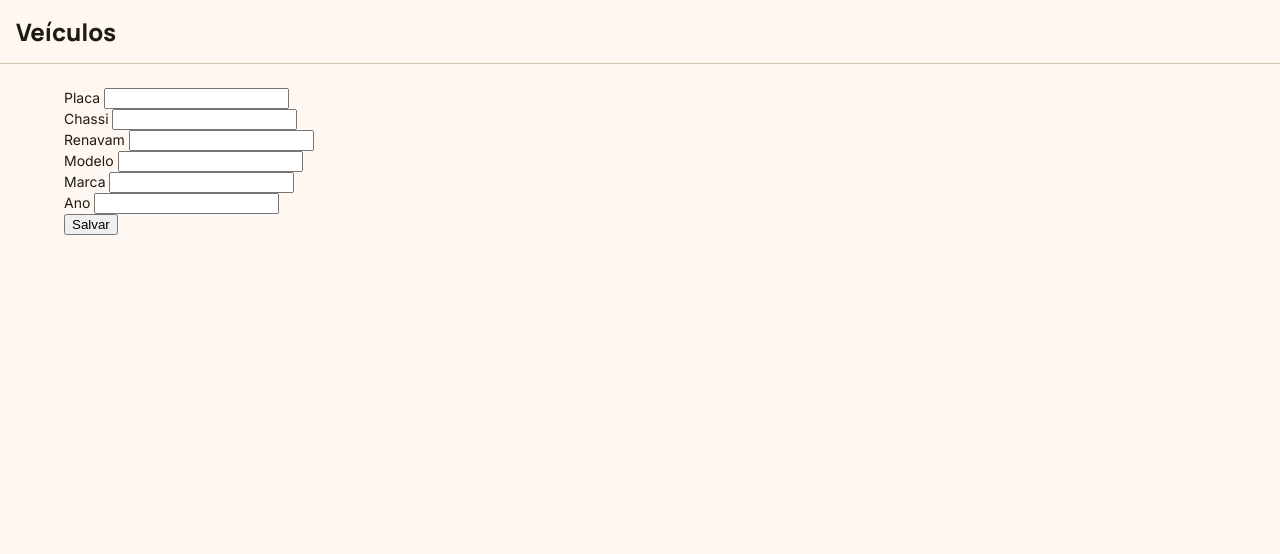
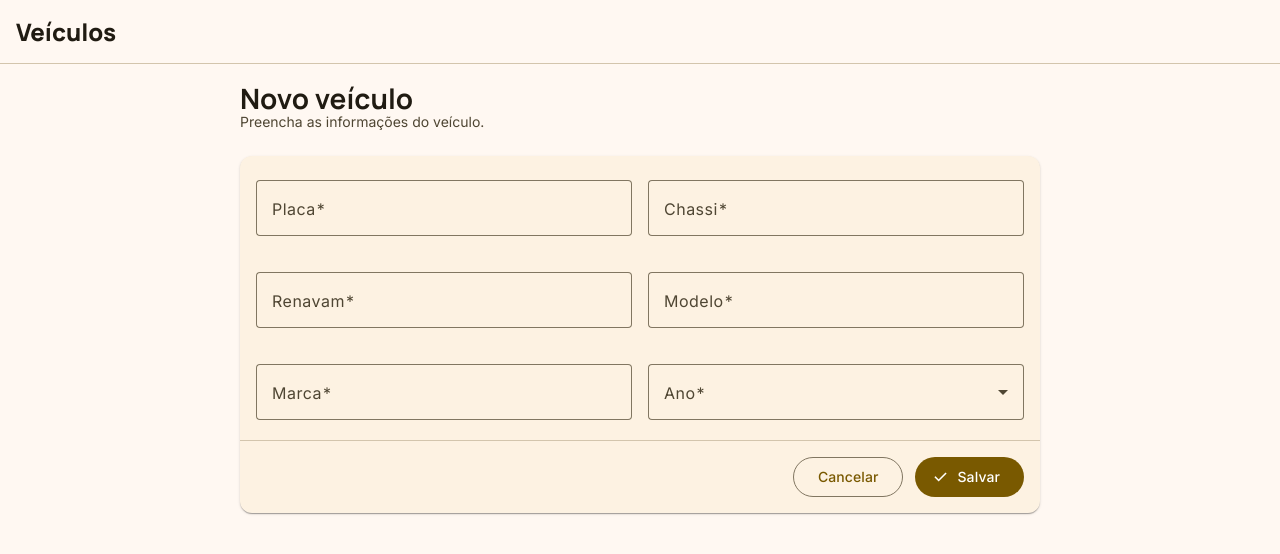
Before and after one commit to Gabriel-Saint/teste-tecnico, an Angular app in the folder web/: page /veiculos/novo in a window 1280 px wide. Shown: the top 554 px of the page. Built offline with nearby package versions, Linux system fonts and the light colour scheme.

Commit message:
feat: estiliza formulario com material, validacoes e select de ano

```diff
--- a/web/src/app/veiculos/veiculo-form/veiculo-form.html
+++ b/web/src/app/veiculos/veiculo-form/veiculo-form.html
@@ -1,48 +1,84 @@
-<form [formGroup]="form" (ngSubmit)="salvar()">
-  <div>
-    <label>Placa <input formControlName="placa" /></label>
-    @if (form.controls.placa.touched && form.controls.placa.invalid) {
-      <small>Placa obrigatória, formato ABC-1234 ou ABC1D23.</small>
-    }
-  </div>
+<div class="form-header">
+  <h1>{{ id() ? 'Editar veículo' : 'Novo veículo' }}</h1>
+  <p>Preencha as informações do veículo.</p>
+</div>
 
-  <div>
-    <label>Chassi <input formControlName="chassi" /></label>
-    @if (form.controls.chassi.touched && form.controls.chassi.invalid) {
-      <small>Chassi obrigatório.</small>
-    }
-  </div>
+<mat-card class="form-card">
+  <form [formGroup]="form" (ngSubmit)="salvar()">
+    <mat-card-content>
+      <div class="form-grid">
+        <mat-form-field appearance="outline">
+          <mat-label>Placa</mat-label>
+          <input matInput formControlName="placa" placeholder="ABC-1234" maxlength="8" style="text-transform: uppercase" />
+          @if (form.controls.placa.hasError('required')) {
+            <mat-error>Placa é obrigatória.</mat-error>
+          } @else if (form.controls.placa.hasError('pattern')) {
+            <mat-error>Formato inválido (ABC-1234 ou ABC1D23).</mat-error>
+          }
+        </mat-form-field>
 
-  <div>
-    <label>Renavam <input formControlName="renavam" /></label>
-    @if (form.controls.renavam.touched && form.controls.renavam.invalid) {
-      <small>Renavam obrigatório, 11 dígitos.</small>
-    }
-  </div>
+        <mat-form-field appearance="outline">
+          <mat-label>Chassi</mat-label>
+          <input matInput formControlName="chassi" maxlength="17" style="text-transform: uppercase" />
+          @if (form.controls.chassi.hasError('required')) {
+            <mat-error>Chassi é obrigatório.</mat-error>
+          } @else if (form.controls.chassi.hasError('pattern')) {
+            <mat-error>Chassi deve ter 17 caracteres (letras e números).</mat-error>
+          }
+        </mat-form-field>
 
-  <div>
-    <label>Modelo <input formControlName="modelo" /></label>
-    @if (form.controls.modelo.touched && form.controls.modelo.invalid) {
-      <small>Modelo obrigatório.</small>
-    }
-  </div>
+        <mat-form-field appearance="outline">
+          <mat-label>Renavam</mat-label>
+          <input
+            matInput
+            formControlName="renavam"
+            maxlength="11"
+            inputmode="numeric"
+            (keydown)="somenteNumeros($event)"
+          />
+          @if (form.controls.renavam.hasError('required')) {
+            <mat-error>Renavam é obrigatório.</mat-error>
+          } @else if (form.controls.renavam.hasError('pattern')) {
+            <mat-error>Renavam deve ter 11 dígitos.</mat-error>
+          }
+        </mat-form-field>
 
-  <div>
-    <label>Marca <input formControlName="marca" /></label>
-    @if (form.controls.marca.touched && form.controls.marca.invalid) {
-      <small>Marca obrigatória.</small>
-    }
-  </div>
+        <mat-form-field appearance="outline">
+          <mat-label>Modelo</mat-label>
+          <input matInput formControlName="modelo" />
+          @if (form.controls.modelo.hasError('required')) {
+            <mat-error>Modelo é obrigatório.</mat-error>
+          }
+        </mat-form-field>
 
-  <div>
-    <label>Ano <input type="number" formControlName="ano" /></label>
-    @if (form.controls.ano.touched && form.controls.ano.invalid) {
-      <small>Ano obrigatório, entre 1900 e 2100.</small>
-    }
-  </div>
-    @if (erro()) {
-    <p>{{ erro() }}</p>
-  }
+        <mat-form-field appearance="outline">
+          <mat-label>Marca</mat-label>
+          <input matInput formControlName="marca" />
+          @if (form.controls.marca.hasError('required')) {
+            <mat-error>Marca é obrigatória.</mat-error>
+          }
+        </mat-form-field>
 
-  <button type="submit">Salvar</button>
-</form>
+        <mat-form-field appearance="outline">
+          <mat-label>Ano</mat-label>
+          <mat-select formControlName="ano">
+            @for (a of anos; track a) {
+              <mat-option [value]="a">{{ a }}</mat-option>
+            }
+          </mat-select>
+          @if (form.controls.ano.hasError('required')) {
+            <mat-error>Ano é obrigatório.</mat-error>
+          }
+        </mat-form-field>
+      </div>
+    </mat-card-content>
+
+    <mat-card-actions align="end" class="form-actions">
+      <button mat-stroked-button type="button" (click)="cancelar()">Cancelar</button>
+      <button mat-flat-button type="submit">
+        {{ id() ? 'Atualizar' : 'Salvar' }}
+        <mat-icon>check</mat-icon>
+      </button>
+    </mat-card-actions>
+  </form>
+</mat-card>
--- a/web/src/app/veiculos/veiculo-form/veiculo-form.scss
+++ b/web/src/app/veiculos/veiculo-form/veiculo-form.scss
@@ -0,0 +1,46 @@
+.form-header {
+  max-width: 800px;
+  margin: 0 auto 24px;
+}
+
+.form-header h1 {
+  margin: 0;
+}
+
+.form-header p {
+  margin: 4px 0 0;
+  color: var(--mat-sys-on-surface-variant);
+}
+
+.form-card {
+  max-width: 800px;
+  margin: 0 auto;
+}
+
+.form-grid {
+  display: grid;
+  grid-template-columns: 1fr 1fr;
+  gap: 16px;
+  padding-top: 8px;
+}
+
+mat-form-field {
+  width: 100%;
+}
+
+.erro-api {
+  color: var(--mat-sys-error);
+  margin: 8px 0 0;
+}
+
+.form-actions {
+  gap: 12px;
+  padding: 16px;
+  border-top: 1px solid var(--mat-sys-outline-variant);
+}
+
+@media (max-width: 600px) {
+  .form-grid {
+    grid-template-columns: 1fr;
+  }
+}
--- a/web/src/app/veiculos/veiculo-form/veiculo-form.ts
+++ b/web/src/app/veiculos/veiculo-form/veiculo-form.ts
@@ -1,22 +1,44 @@
-import { Component, inject, input, signal, OnInit } from '@angular/core';
+import { Component, inject, input, OnInit } from '@angular/core';
 import { FormGroup, FormControl, Validators, ReactiveFormsModule } from '@angular/forms';
 import { Router } from '@angular/router';
+import { MatCardModule } from '@angular/material/card';
+import { MatFormFieldModule } from '@angular/material/form-field';
+import { MatInputModule } from '@angular/material/input';
+import { MatSelectModule } from '@angular/material/select';
+import { MatButtonModule } from '@angular/material/button';
+import { MatIconModule } from '@angular/material/icon';
+import { MatSnackBar } from '@angular/material/snack-bar';
 import { VeiculoService } from '../veiculo-service';
 import { VeiculoInput } from '../veiculo';
 
 @Component({
   selector: 'app-veiculo-form',
-  imports: [ReactiveFormsModule],
+  imports: [
+    ReactiveFormsModule,
+    MatCardModule,
+    MatFormFieldModule,
+    MatInputModule,
+    MatSelectModule,
+    MatButtonModule,
+    MatIconModule
+  ],
   templateUrl: './veiculo-form.html',
   styleUrl: './veiculo-form.scss'
 })
 export class VeiculoForm implements OnInit {
   private readonly service = inject(VeiculoService);
   private readonly router = inject(Router);
+  private readonly snackBar = inject(MatSnackBar);
 
+  // vem da rota /:id/editar — undefined quando é /novo
   readonly id = input<string>();
 
-  protected readonly erro = signal<string | null>(null);
+  // anos do mais novo (ano que vem) até 1900, pro select
+  private readonly anoAtual = new Date().getFullYear();
+  protected readonly anos: number[] = Array.from(
+    { length: this.anoAtual - 1900 + 2 },
+    (_, i) => this.anoAtual + 1 - i
+  );
 
   protected readonly form = new FormGroup({
     placa: new FormControl('', {
@@ -25,7 +47,7 @@ export class VeiculoForm implements OnInit {
     }),
     chassi: new FormControl('', {
       nonNullable: true,
-      validators: [Validators.required]
+      validators: [Validators.required, Validators.pattern(/^[A-Za-z0-9]{17}$/)]
     }),
     renavam: new FormControl('', {
       nonNullable: true,
@@ -34,7 +56,7 @@ export class VeiculoForm implements OnInit {
     modelo: new FormControl('', { nonNullable: true, validators: [Validators.required] }),
     marca: new FormControl('', { nonNullable: true, validators: [Validators.required] }),
     ano: new FormControl<number | null>(null, {
-      validators: [Validators.required, Validators.min(1900), Validators.max(2100)]
+      validators: [Validators.required]
     })
   });
 
@@ -45,22 +67,50 @@ export class VeiculoForm implements OnInit {
     }
   }
 
+  // Bloqueia tudo que não for dígito (usado em renavam e ano)
+  protected somenteNumeros(event: KeyboardEvent): void {
+    const teclasControle = ['Backspace', 'Delete', 'Tab', 'ArrowLeft', 'ArrowRight', 'Home', 'End'];
+    if (teclasControle.includes(event.key) || event.ctrlKey || event.metaKey) {
+      return;
+    }
+    if (!/^\d$/.test(event.key)) {
+      event.preventDefault();
+    }
+  }
+
   protected salvar(): void {
     if (this.form.invalid) {
       this.form.markAllAsTouched();
+      this.snackBar.open('Preencha os campos corretamente.', 'Fechar', { duration: 4000 });
       return;
     }
 
-    this.erro.set(null);
     const dados = this.form.getRawValue() as VeiculoInput;
+    dados.placa = dados.placa.toUpperCase();
+    dados.chassi = dados.chassi.toUpperCase();
+
     const id = this.id();
     const requisicao = id
       ? this.service.atualizar(id, dados)
       : this.service.criar(dados);
 
     requisicao.subscribe({
-      next: () => this.router.navigate(['/']),
-      error: () => this.erro.set('Não foi possível salvar o veículo. Tente novamente.')
+      next: () => {
+        this.snackBar.open(
+          id ? 'Veículo atualizado com sucesso!' : 'Veículo cadastrado com sucesso!',
+          'Fechar',
+          { duration: 3000 }
+        );
+        this.router.navigate(['/veiculos']);
+      },
+      error: () =>
+        this.snackBar.open('Não foi possível salvar o veículo. Tente novamente.', 'Fechar', {
+          duration: 5000
+        })
     });
   }
+
+  protected cancelar(): void {
+    this.router.navigate(['/veiculos']);
+  }
 }
```
